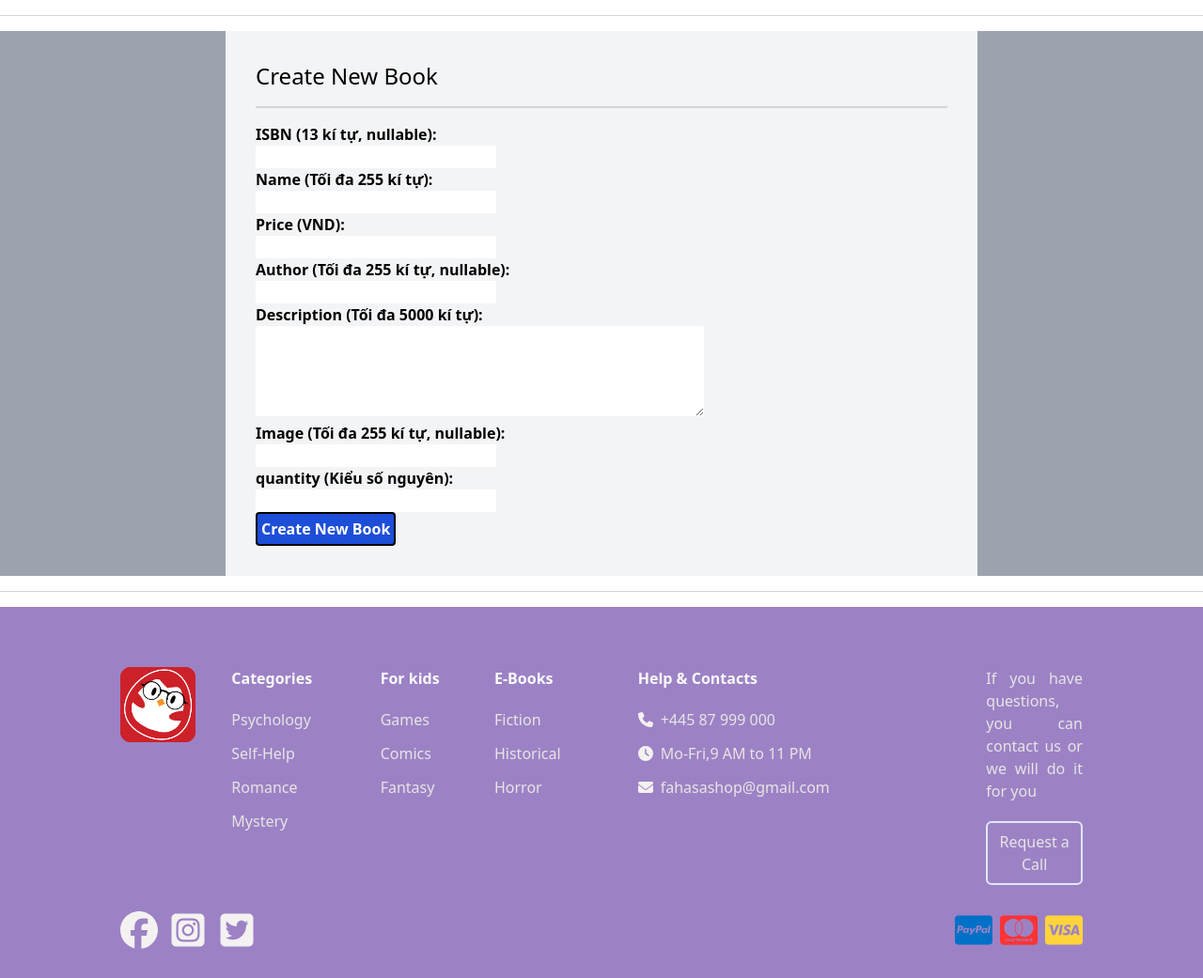
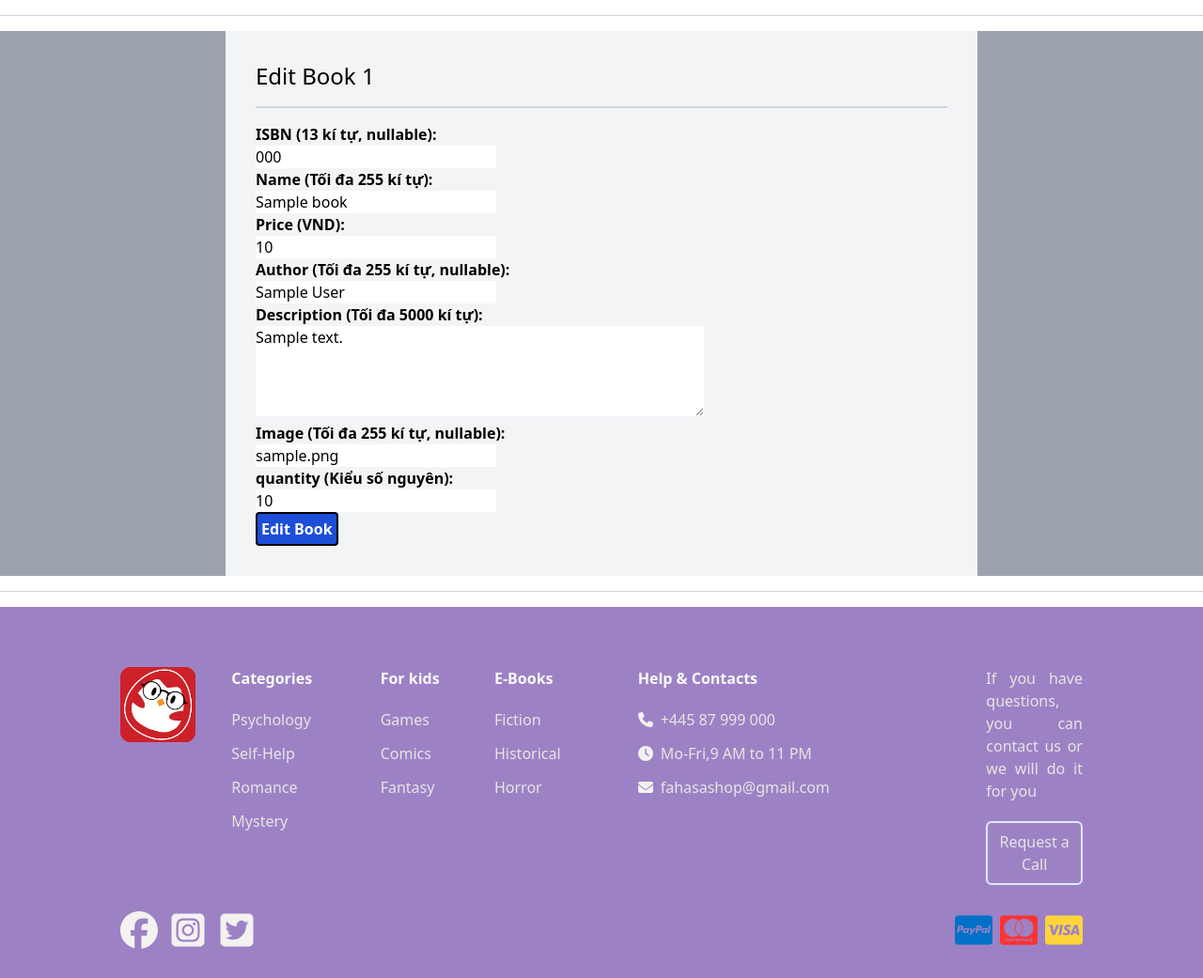
Before and after one commit to DanteBartel/HK232_Web_Nh-m_18_BTL, a PHP site: template views/books_admin_edit.php in a window 1280 px wide. Shown: the part 79-1120 px from the top of the page at 94% size. Run offline with PHP 8.4, Linux system fonts and the light colour scheme; the template is opened without the code that fills it: most values are stand-ins (such as "Sample title", 1, 10 or a date in 2020); some libraries are stand-ins or nearby versions.

Commit message:
240428 2023; Nhan: implement edit book by admin

```diff
--- a/models/Book.php
+++ b/models/Book.php
@@ -58,6 +58,10 @@ class Book {
     }
 
     // ------- Update
+    public function update() {
+        list($httpCode, $bookDatas) = query('PUT', 'books.php', $this->data());
+        if ($httpCode == 200) { return true; } else { return false; }
+    }
 
     // ------- Delete
 }
--- a/views/books_admin.php
+++ b/views/books_admin.php
@@ -60,7 +60,9 @@
                                     <td class="border-2 border-gray-300"><?php echo $book->price; ?> VND</td>
                                     <td class="border-2 border-gray-300 align-top">
                                         <div class="flex">
-                                            <form action="c.php" method="get">
+                                            <form action="index.php" method="get">
+                                                <input type="hidden" name="action" value="books">
+                                                <input type="hidden" name="verb" value="edit">
                                                 <input type="hidden" name="id" value="<?php echo $book->id; ?>">
                                                 <input type="submit" value="Edit" class="bg-blue-700 hover:bg-blue-500 p-1 border-solid border-2 border-black text-white font-bold rounded"></input>
                                             </form>
--- a/views/books_admin_edit.php
+++ b/views/books_admin_edit.php
@@ -2,73 +2,100 @@
 <html lang="en">
 <head>
     <meta charset="UTF-8">
-    <title>Create New Book</title>
+    <title>
+    <?php
+    if (!isset($book)) { echo "Create New Book"; } else { echo "Edit a Book"; }
+    ?>
+    </title>
     <script src="https://cdn.tailwindcss.com"></script>
     <script src="https://ajax.googleapis.com/ajax/libs/jquery/3.6.0/jquery.min.js"></script>
 </head>
 <body>
     <?php require 'views/header.php'; ?>
+    <?php
+    if (isset($_SESSION['update_book']) && $_SESSION['update_book'] = true) {
+        echo "<script>";
+        echo "window.onload = function() {";
+        echo "    alert('Edit book successfully');";
+        echo "};";
+        echo "</script>";
+        unset($_SESSION['update_book']);
+    } else if (isset($_SESSION['update_book']) && $_SESSION['update_book'] = false) {
+        echo "<script>";
+        echo "window.onload = function() {";
+        echo "    alert('Edit book failed');";
+        echo "};";
+        echo "</script>";
+        unset($_SESSION['update_book']);
+    }
+    ?>
     <hr class="border-t border-gray-300 my-4">
 
     <div class="w-screen bg-gray-400">
         <div class="mx-auto w-[800px] p-8 bg-gray-100">
             <h1 class="text-2xl">
-                Create New Book
+                <?php
+                if (!isset($book)) { echo "Create New Book"; } else { echo "Edit Book " . $book->id; }
+                ?>
             </h1>
             <hr class="border-t-2 border-gray-300 my-4">
-            <form action="index.php?action=books" method="post" onsubmit="return validateBook()">
+            <form action="index.php?action=books<?php if (isset($book)) {echo "&verb=update";} ?>" method="post" onsubmit="return validateBook()">
+                <!-- id -->
+                <div class="hidden">
+                    <input type="text" id="id" name="id" value="<?php if (isset($book)) { echo $book->id; } ?>">
+                </div>
                 <!-- isbn -->
                 <div>
                     <label for="isbn" class="font-bold">ISBN (13 kí tự, nullable):</label>
                 </div>
                 <div>
-                    <input type="text" id="isbn" name="isbn" class="w-64">
+                    <input type="text" id="isbn" name="isbn" class="w-64" value="<?php if (isset($book)) { echo $book->isbn; } ?>">
                 </div>
                 <!-- name -->
                 <div>
                     <label for="name" class="font-bold">Name (Tối đa 255 kí tự):</label>
                 </div>
                 <div>
-                    <input type="text" id="name" name="name" class="w-64" required>
+                    <input type="text" id="name" name="name" class="w-64" required value="<?php if (isset($book)) { echo $book->name; } ?>">
                 </div>
                 <!-- price -->
                 <div>
                     <label for="price" class="font-bold">Price (VND):</label>
                 </div>
                 <div>
-                    <input type="text" id="price" name="price" class="w-64" required>
+                    <input type="text" id="price" name="price" class="w-64" required value="<?php if (isset($book)) { echo $book->price; } ?>">
                 </div>
                 <!-- author -->
                 <div>
                     <label for="author" class="font-bold">Author (Tối đa 255 kí tự, nullable):</label>
                 </div>
                 <div>
-                    <input type="text" id="author" name="author" class="w-64">
+                    <input type="text" id="author" name="author" class="w-64" value="<?php if (isset($book)) { echo $book->author; } ?>">
                 </div>
                 <!-- description -->
                 <div>
                     <label for="description" class="font-bold">Description (Tối đa 5000 kí tự):</label>
                 </div>
                 <div>
-                    <textarea id="description" name="description" rows="4" cols="50" required></textarea>
+                    <textarea id="description" name="description" rows="4" cols="50" required><?php if (isset($book)) { echo $book->description; } ?></textarea>
                 </div>
                 <!-- image -->
                 <div>
                     <label for="image" class="font-bold">Image (Tối đa 255 kí tự, nullable):</label>
                 </div>
                 <div>
-                    <input type="text" id="image" name="image" class="w-64">
+                    <input type="text" id="image" name="image" class="w-64" value="<?php if (isset($book)) { echo $book->image; } ?>">
                 </div>
                 <!-- quantity -->
                 <div>
                     <label for="quantity" class="font-bold">quantity (Kiểu số nguyên):</label>
                 </div>
                 <div>
-                    <input type="text" id="quantity" name="quantity" class="w-64" required>
+                    <input type="text" id="quantity" name="quantity" class="w-64" required value="<?php if (isset($book)) { echo $book->quantity; } ?>">
                 </div>
                 <!-- submit -->
                 <div>
-                    <input type="submit" value="Create New Book" class="bg-blue-700 hover:bg-blue-500 p-1 border-solid border-2 border-black text-white font-bold rounded"></input>
+                    <input type="submit" value="<?php if (!isset($book)) { echo "Create New Book"; } else { echo "Edit Book"; } ?>" class="bg-blue-700 hover:bg-blue-500 p-1 border-solid border-2 border-black text-white font-bold rounded"></input>
                 </div>
             </form>
         </div>
```
Also changed, not shown: api/books.php (+49 -0 lines), controllers/BookController.php (+9 -1 lines).
